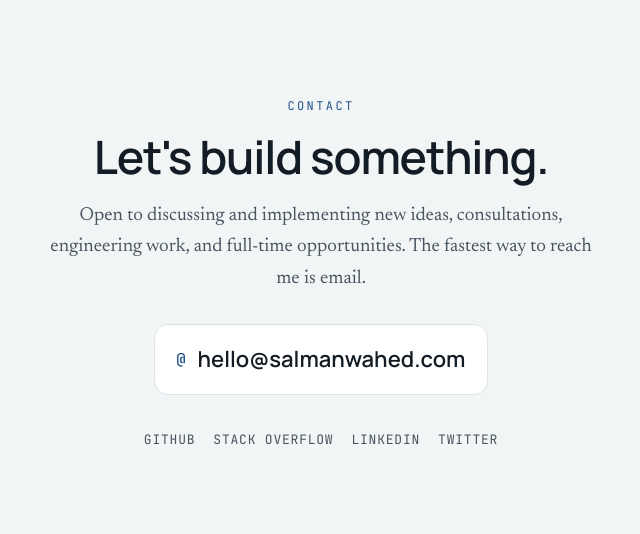
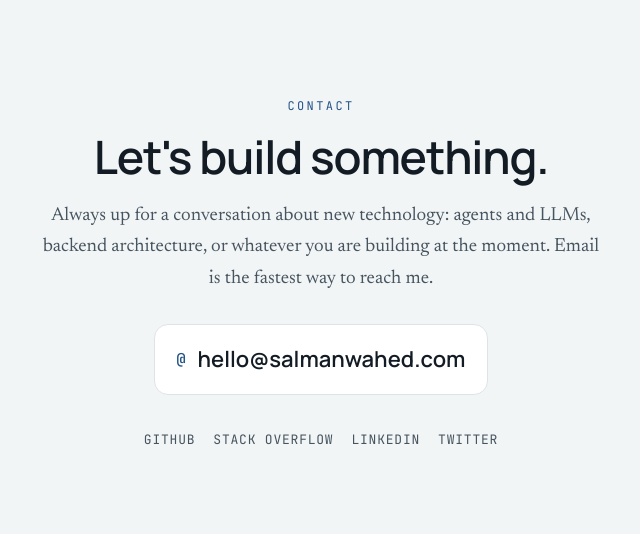
Before and after one commit to salmanwahed/salmanwahed-blog, a Django app: page /contact/ in a window 1280 px wide. Shown: the part 75-609 px from the top of the page, without its empty margins (319-959 px from the left). Run offline with Django 3.2, Linux system fonts and the light colour scheme; parts of the project's set-up code (start-up, migrations or seed data) failed here and were passed over; some libraries are stand-ins or nearby versions.

Commit message:
Point the contact page at conversation, not availability
The lede, the meta description and the resume title all implied I was
shopping for work. Retitle the Quantiphi role to Senior Software
Developer and reframe the contact copy around trading ideas about new
technology, which is what the page is actually for.

```diff
--- a/salmanwahed_com/portfolio/templates/portfolio/contact.html
+++ b/salmanwahed_com/portfolio/templates/portfolio/contact.html
@@ -1,15 +1,15 @@
 {% extends "base.html" %}
 {% block title %}Salman Wahed | Contact{% endblock %}
-{% block description %}Get in touch with Salman Wahed about freelance, consulting or full-time engineering work.{% endblock %}
+{% block description %}Get in touch with Salman Wahed to talk about software engineering, AI agents, and new technology.{% endblock %}
 {% block content %}
 <div class="container">
     <div class="contact{% if not contact_form_enabled %} contact--solo{% endif %}">
         <div>
             <div class="eyebrow">Contact</div>
             <h1>Let's build something.</h1>
-            <p class="lede">Open to discussing and implementing new ideas, consultations,
-               engineering work, and full-time opportunities. The fastest way to
-               reach me is email.</p>
+            <p class="lede">Always up for a conversation about new technology:
+               agents and LLMs, backend architecture, or whatever you are
+               building at the moment. Email is the fastest way to reach me.</p>
 
             <a class="email-link" href="mailto:{{ contact_email }}">
                 <span class="at">@</span>{{ contact_email }}
--- a/salmanwahed_com/portfolio/templates/portfolio/resume.html
+++ b/salmanwahed_com/portfolio/templates/portfolio/resume.html
@@ -46,7 +46,7 @@
             <div class="resume__job">
                 <div class="period">Apr 2026 &mdash; Present</div>
                 <div class="detail">
-                    <h3>Software Engineer &mdash; <a href="https://quantiphi.com" target="_blank" rel="noopener">Quantiphi</a></h3>
+                    <h3>Senior Software Developer &mdash; <a href="https://quantiphi.com" target="_blank" rel="noopener">Quantiphi</a></h3>
                     <div class="company">Fredericton, New Brunswick, Canada</div>
                     <ul>
                         <li>Build agentic applications and multi-step AI agent workflows for healthcare and life sciences clients.</li>
```
